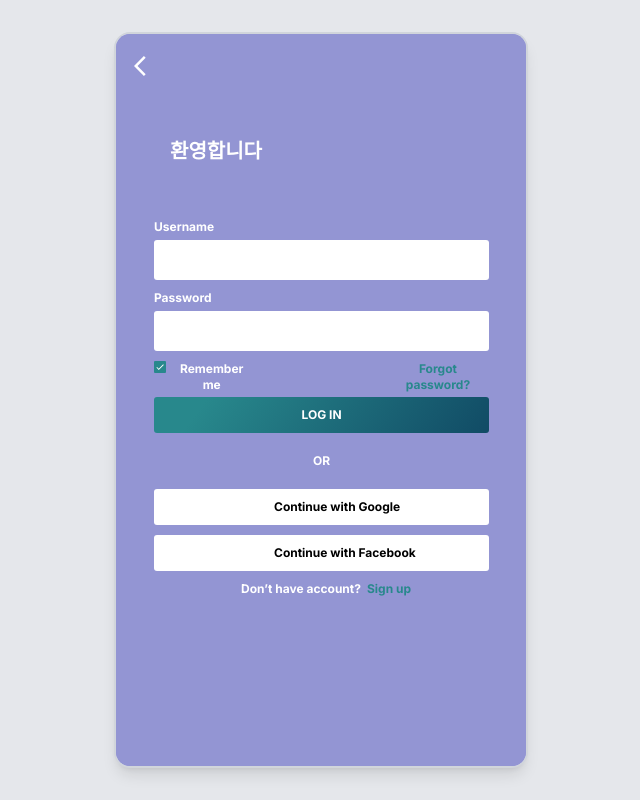
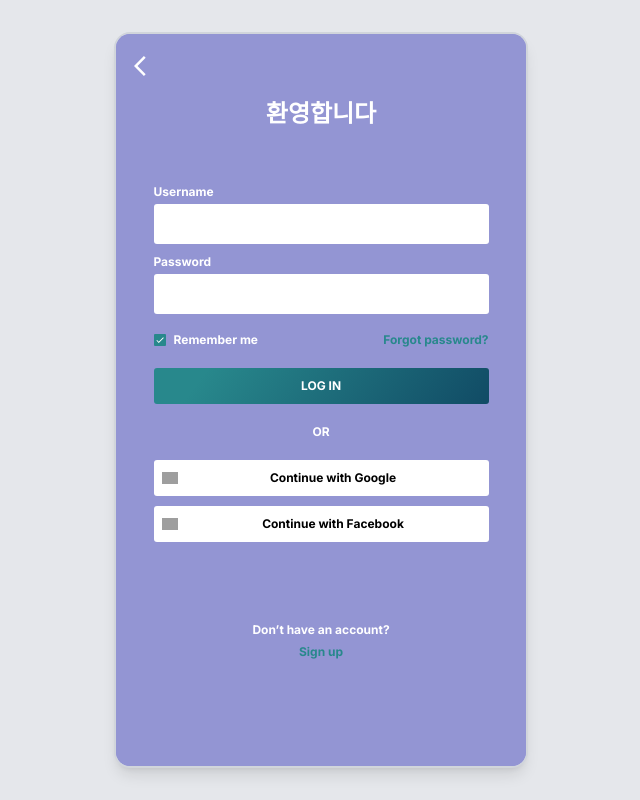
Before and after one commit to red-dev-Mark/24hours, a Next.js app: page /login in a window 1280 px wide. Shown: the whole page, without its empty margins (319-959 px from the left). Built offline with nearby package versions, Linux system fonts and the light colour scheme; grey boxes are pictures that could not be loaded.

Commit message:
코드 수정

```diff
--- a/next.config.js
+++ b/next.config.js
@@ -1,5 +1,9 @@
 module.exports = {
-    images: {
-      domains: ["lh3.googleusercontent.com"],
-    },
-  };
+  images: {
+    domains: [
+      "cdn-icons-png.flaticon.com",
+      "developers.google.com",
+      "upload.wikimedia.org",
+    ],
+  },
+};
--- a/src/app/(login)/login/_components/Check.tsx
+++ b/src/app/(login)/login/_components/Check.tsx
@@ -1,8 +1,7 @@
-import Link from "next/link";
-
 export default function Check() {
-    return (
-      <div className="flex-grow-0 flex-shrink-0 w-[335px] h-4">
+  return (
+    <div className="flex items-center justify-between w-[335px] mt-2">
+      <div className="flex items-center">
         <svg
           width="12"
           height="12"
@@ -30,14 +29,9 @@ export default function Check() {
             </clipPath>
           </defs>
         </svg>
-        <p className="w-[82.73px] absolute left-[16.34px] top-[142px] text-xs font-bold text-center text-white">
-          Remember me
-        </p>
-        <Link href="/home">
-          <p className="w-[102.13px] absolute left-[232.87px] top-[142px] text-xs font-bold text-center text-[#28888c]">
-            Forgot password?
-          </p>
-        </Link>
+        <p className="ml-2 text-xs font-bold text-white">Remember me</p>
       </div>
-    );
+      <p className="text-xs font-bold text-[#28888c]">Forgot password?</p>
+    </div>
+  );
 }
--- a/src/app/(login)/login/_components/LoginBox.tsx
+++ b/src/app/(login)/login/_components/LoginBox.tsx
@@ -4,13 +4,12 @@ interface Props {
 
 export default function LoginBox({ text }: Props) {
   return (
-    <div className="flex flex-col justify-start items-start flex-grow-0 flex-shrink-0 relative gap-[5px]">
-      <p className="flex-grow-0 flex-shrink-0 text-xs font-bold text-center text-white">
-        {text}
-      </p>
-      <div className="flex-grow-0 flex-shrink-0 w-[335px] h-10">
-        <div className="w-[335px] h-10 absolute left-[-0.5px] top-[20.5px] rounded-[3px] bg-white"></div>
-      </div>
+    <div className="flex flex-col gap-1">
+      <p className="text-xs font-bold text-white">{text}</p>
+      <input
+        type={text.toLowerCase() === "password" ? "password" : "text"}
+        className="w-[335px] h-10 rounded-[3px] bg-white px-2"
+      />
     </div>
   );
 }
--- a/src/app/(login)/login/_components/SocialLoginButton.tsx
+++ b/src/app/(login)/login/_components/SocialLoginButton.tsx
@@ -1,19 +1,25 @@
+import Image from "next/image";
+
 interface Props {
   text: string;
 }
 
 export default function SocialLoginButton({ text }: Props) {
+  const getLogoSrc = () => {
+    if (text.toLowerCase().includes("google")) {
+      return "https://developers.google.com/identity/images/g-logo.png";
+    } else if (text.toLowerCase().includes("facebook")) {
+      return "https://upload.wikimedia.org/wikipedia/commons/5/51/Facebook_f_logo_%282019%29.svg";
+    }
+    return "";
+  };
+
   return (
-    <div className="flex-grow-0 flex-shrink-0 w-[335px] h-9 relative rounded-[3px] bg-white">
-      <div className="w-[147px] h-4">
-        {/* <img
-                src="image-2.png"
-                className="w-4 h-4 absolute left-[93.5px] top-[9.5px] object-cover"
-              /> */}
-        <p className="absolute left-[120px] top-2.5 text-xs font-bold text-center text-black">
-          {text}
-        </p>
-      </div>
+    <div className="flex items-center w-[335px] h-9 rounded-[3px] bg-white px-2">
+      <Image src={getLogoSrc()} alt={text} width={16} height={16} />
+      <p className="text-xs font-bold text-center text-black flex-grow ml-2">
+        {text}
+      </p>
     </div>
   );
 }
--- a/src/app/(login)/login/page.tsx
+++ b/src/app/(login)/login/page.tsx
@@ -5,40 +5,33 @@ import LoginBox from "./_components/LoginBox";
 import Check from "./_components/Check";
 import SocialLoginButton from "./_components/SocialLoginButton";
 
-export default function page() {
+export default function Page() {
   return (
-    <div className="w-[414px] h-[736px] relative overflow-hidden bg-[#9395d3]">
+    <div className="w-[414px] h-[736px] relative overflow-hidden bg-[#9395d3] flex flex-col items-center justify-center">
       <Backward />
-      <div className="flex flex-col justify-start items-start h-[27px] absolute left-14 top-[103px] gap-2.5">
-        <p className="flex-grow-0 flex-shrink-0 text-xl font-bold text-left text-white">
-          환영합니다
-        </p>
+      <div className="absolute top-16">
+        <p className="text-2xl font-bold text-white">환영합니다</p>
       </div>
-      <div className="flex flex-col justify-start items-start absolute left-10 top-[185px] gap-5">
-        <div className="flex flex-col justify-start items-start flex-grow-0 flex-shrink-0 gap-5">
-          <div className="flex flex-col justify-start items-start flex-grow-0 flex-shrink-0 relative gap-2.5">
+      <div className="flex flex-col items-center gap-5 mt-10">
+        <div className="flex flex-col items-center gap-5">
+          <div className="flex flex-col gap-2.5">
             <LoginBox text="Username" />
             <LoginBox text="Password" />
             <Check />
           </div>
-
-          <LoginButton />
+          <Link href="/home" legacyBehavior>
+              <LoginButton />
+          </Link>
         </div>
-        <p className="flex-grow-0 flex-shrink-0 w-[335px] text-xs font-bold text-center text-white">
-          OR
-        </p>
-        <div className="flex flex-col justify-start items-start flex-grow-0 flex-shrink-0 relative gap-2.5">
+        <p className="w-[335px] text-xs font-bold text-center text-white">OR</p>
+        <div className="flex flex-col gap-2.5">
           <SocialLoginButton text="Continue with Google" />
           <SocialLoginButton text="Continue with Facebook" />
         </div>
       </div>
-      <div className="flex justify-start items-start absolute left-[127px] top-[547px] gap-1.5">
-        <p className="flex-grow-0 flex-shrink-0 text-xs font-bold text-center text-white">
-          Don’t have account?
-        </p>
-        <p className="flex-grow-0 flex-shrink-0 text-xs font-bold text-center text-[#28888c]">
-          Sign up
-        </p>
+      <div className="flex flex-col items-center gap-1.5 mt-20">
+        <p className="text-xs font-bold text-white">Don’t have an account?</p>
+        <p className="text-xs font-bold text-[#28888c]">Sign up</p>
       </div>
     </div>
   );
--- a/src/app/(login)/page.tsx
+++ b/src/app/(login)/page.tsx
@@ -8,13 +8,13 @@ export default function Home() {
   return (
     <>
       <Header />
-      {/* <Image
+      <Image
         className="absolute top-20 left-1/2 transform -translate-x-1/2"
         width={300}
         height={300}
         src="https://cdn-icons-png.flaticon.com/512/2059/2059677.png"
         alt="mainImage"
-      /> */}
+      />
 
       <div className="w-[375px] absolute left-5 top-[441px] text-center text-white">
         <p className="text-xl font-bold">안녕하세요!</p>
--- a/src/app/(main)/analysis/_components/Chart.tsx
+++ b/src/app/(main)/analysis/_components/Chart.tsx
@@ -12,12 +12,12 @@ export default function Chart() {
     <>
       <ResponsivePie
         data={data}
-        margin={{ top: 40, right: 80, bottom: 80, left: 80 }}
-        innerRadius={0.5}
+        margin={{ top: 40, right: 60, bottom: 80, left: 60 }}
+        innerRadius={0.6}
         padAngle={0.7}
         cornerRadius={3}
         activeOuterRadiusOffset={8}
-        borderWidth={1}
+        borderWidth={2}
         borderColor={{
           from: "color",
           modifiers: [["darker", 0.2]],
@@ -90,14 +90,15 @@ export default function Chart() {
             direction: "row",
             justify: false,
             translateX: 0,
-            translateY: 56,
+            translateY: 35,
             itemsSpacing: 0,
-            itemWidth: 100,
+            itemWidth: 70,
             itemHeight: 18,
             itemTextColor: "#999",
-            itemDirection: "left-to-right",
+            // itemDirection: "left-to-right",
+            itemDirection: "top-to-bottom",
             itemOpacity: 1,
-            symbolSize: 18,
+            symbolSize: 20,
             symbolShape: "circle",
             effects: [
               {
--- a/src/app/(main)/analysis/page.tsx
+++ b/src/app/(main)/analysis/page.tsx
@@ -7,10 +7,10 @@ import DayPicker from "./_components/DayPicker";
 export default function page() {
   return (
     <DayStoreProvider>
-      <div className="w-[360px] h-[80px] mt-20 mx-auto">
+      <div className="w-[360px] h-[10px] mt-10 mx-auto">
         <DayPicker />
       </div>
-      <div className="w-[400px] h-[400px]">
+      <div className="w-[400px] h-[500px]">
         <Chart />
       </div>
     </DayStoreProvider>
--- a/src/app/(main)/home/page.tsx
+++ b/src/app/(main)/home/page.tsx
@@ -1,78 +1,83 @@
 "use client";
 
 import React, { useState } from "react";
-
 import Move from "@/app/components/Move";
 import Header from "@/app/components/Header";
 import ControlButton from "./_components/ControlButton";
 import { dummy } from "@/lib/dummyData";
 
-export default function page() {
-  // const [selectedCategory, setSelectedCategory] = useState(null);
-  // const [startTime, setStartTime] = useState(null);
-  // const [endTime, setEndTime] = useState(null);
-  // const [elapsedTime, setElapsedTime] = useState("");
-  // const [isStarted, setIsStarted] = useState(false);
+interface Category {
+  id: string;
+  value: number;
+  color: string;
+}
 
-  // const handleCategoryClick = (category) => {
-  //   setSelectedCategory(category);
-  //   setStartTime(null);
-  //   setEndTime(null);
-  //   setElapsedTime("");
-  //   setIsStarted(false);
-  // };
+interface DummyData {
+  [key: string]: Category[];
+}
 
-  // const handleStart = () => {
-  //   if (!selectedCategory) {
-  //     alert("카테고리를 선택해주세요.");
-  //     return;
-  //   }
-  //   setStartTime(new Date());
-  //   setIsStarted(true);
-  // };
+export default function Page() {
+  const [selectedCategory, setSelectedCategory] = useState<string | null>(null);
+  const [startTime, setStartTime] = useState<Date | null>(null);
+  const [endTime, setEndTime] = useState<Date | null>(null);
+  const [elapsedTime, setElapsedTime] = useState<string>("");
+  const [isStarted, setIsStarted] = useState<boolean>(false);
 
-  // const handleFinish = () => {
-  //   if (!startTime) {
-  //     alert("시작 버튼을 먼저 눌러주세요.");
-  //     return;
-  //   }
-  //   const endTime = new Date();
-  //   setEndTime(endTime);
-  //   const elapsed = (endTime.getTime() - startTime.getTime()) / 1000;
-  //   // setElapsedTime(`총 소요 시간은 ${elapsed}초 입니다.`);
-  //   setIsStarted(false);
+  const handleCategoryClick = (category: string) => {
+    setSelectedCategory(category);
+    setStartTime(null);
+    setEndTime(null);
+    setElapsedTime("");
+    setIsStarted(false);
+  };
 
-  //   // // 2초 후 상태 초기화
-  //   // setTimeout(() => {
-  //   setSelectedCategory(null);
-  //   setStartTime(null);
-  //   setEndTime(null);
-  //   setElapsedTime("");
-  //   //   }, 2000);
-  // };
+  const handleStart = () => {
+    if (!selectedCategory) {
+      alert("카테고리를 선택해주세요.");
+      return;
+    }
+    setStartTime(new Date());
+    setIsStarted(true);
+  };
+
+  const handleFinish = () => {
+    if (!startTime) {
+      alert("시작 버튼을 먼저 눌러주세요.");
+      return;
+    }
+    const endTime = new Date();
+    setEndTime(endTime);
+    const elapsed = (endTime.getTime() - startTime.getTime()) / 1000;
+    setElapsedTime(`${elapsed}초`);
+    setIsStarted(false);
+
+    setSelectedCategory(null);
+    setStartTime(null);
+    setEndTime(null);
+  };
 
   return (
-    <div className="w-full h-full p-10">
+    <div className="w-full h-full p-5 mt-14">
       <h1 className="text-2xl font-bold text-center m-6 text-gray-700">
         활동 선택
       </h1>
-      {/* <div className="grid grid-cols-1 gap-4 mb-6 p-6 max-h-80  py-4 text-lg font-bold overflow-y-auto no-scrollbar">
-        {dummy.map((category, index) => (
+      <div className="grid grid-cols-1 gap-4 mb-6 p-6 max-h-80 py-4 text-lg font-bold overflow-y-auto no-scrollbar">
+        {dummy[0].map((category: Category, index: number) => (
           <button
             key={index}
-            className={`flex justify-center items-center w-full h-16  rounded-xl transition-transform transform hover:scale-105 ${
+            className={`flex justify-center items-center w-full h-16 rounded-xl transition-transform transform hover:scale-105 ${
               selectedCategory === category.id
-                ? "bg-yellow-500 text-white"
+              ? "bg-[#9395d3] text-white"
                 : "bg-gray-200 text-gray-700"
             }`}
             onClick={() => handleCategoryClick(category.id)}
           >
-            {category.label}
+            {category.id}
           </button>
         ))}
-      </div> */}
-      <div className="flex justify-center space-x-10 m-10 ">
-        {/* <ControlButton
+      </div>
+      <div className="flex justify-center space-x-10 m-10">
+        <ControlButton
           className={`px-8 py-4 rounded-full text-lg font-bold transition-colors ${
             isStarted
               ? "bg-red-500 text-white hover:bg-red-600"
@@ -80,20 +85,18 @@ export default function page() {
           }`}
           text="Start"
           onClick={handleStart}
-              isStarted={isStarted}
         />
         <ControlButton
           className="px-8 py-4 bg-blue-500 text-white rounded-full text-lg font-bold transition-colors hover:bg-blue-600"
           text="Finish"
           onClick={handleFinish}
-            /> */}
-        <button className="bg-red-500 text-white hover:bg-red-600">sdf</button>
+        />
       </div>
-      {/* {elapsedTime && (
-        <div className="text-center mt-4 text-xl text-gray-800">
+      {elapsedTime && (
+        <div className="text-center text-l text-gray-800">
           <p>{elapsedTime}</p>
         </div>
-      )} */}
+      )}
     </div>
   );
 }
```
Also changed, not shown: src/app/(main)/home/_components/ControlButton.tsx (+12 -2 lines), 1 other file (tests, documents, lock files or other folders). Lines whose indentation alone changed are shown as unchanged.
